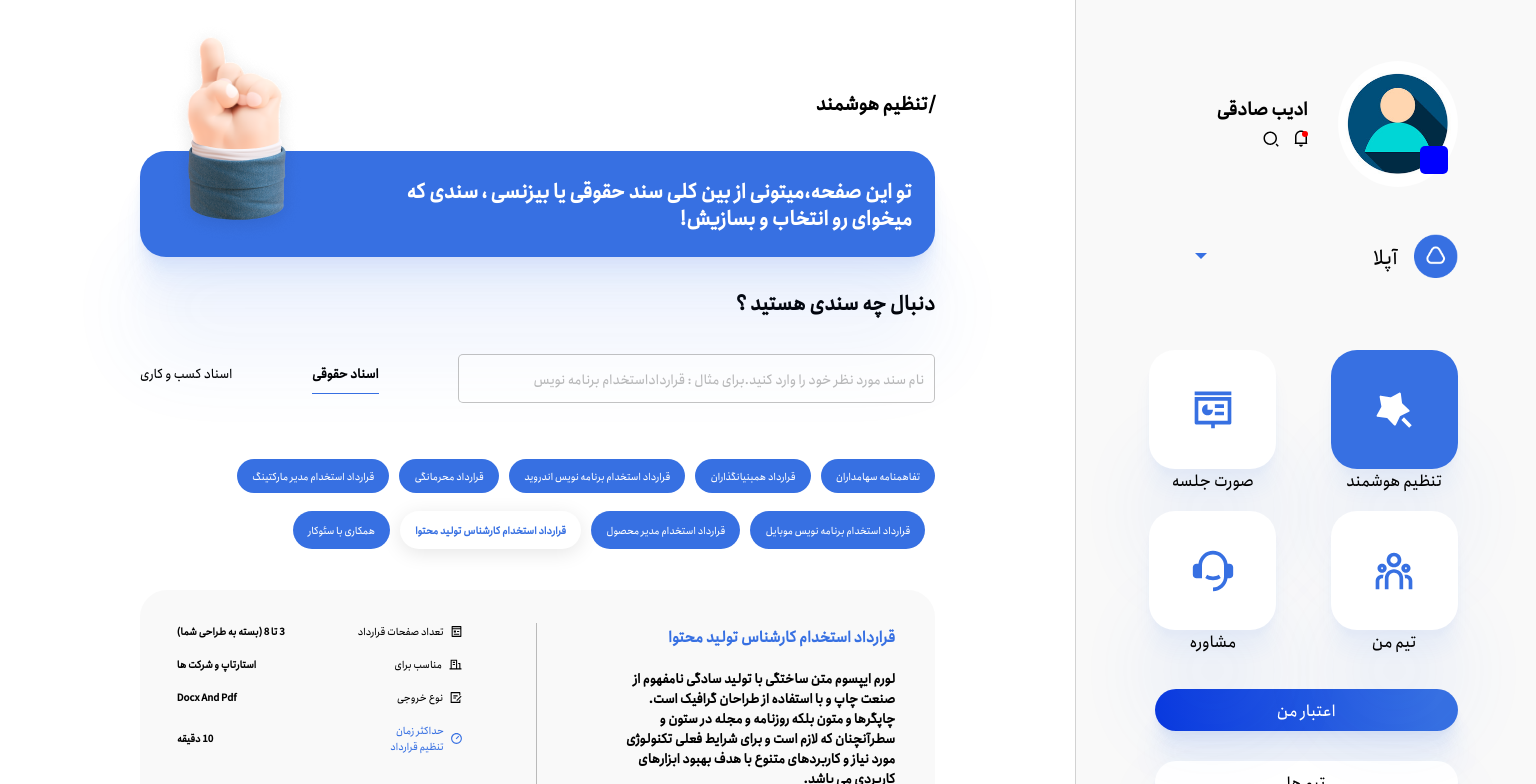
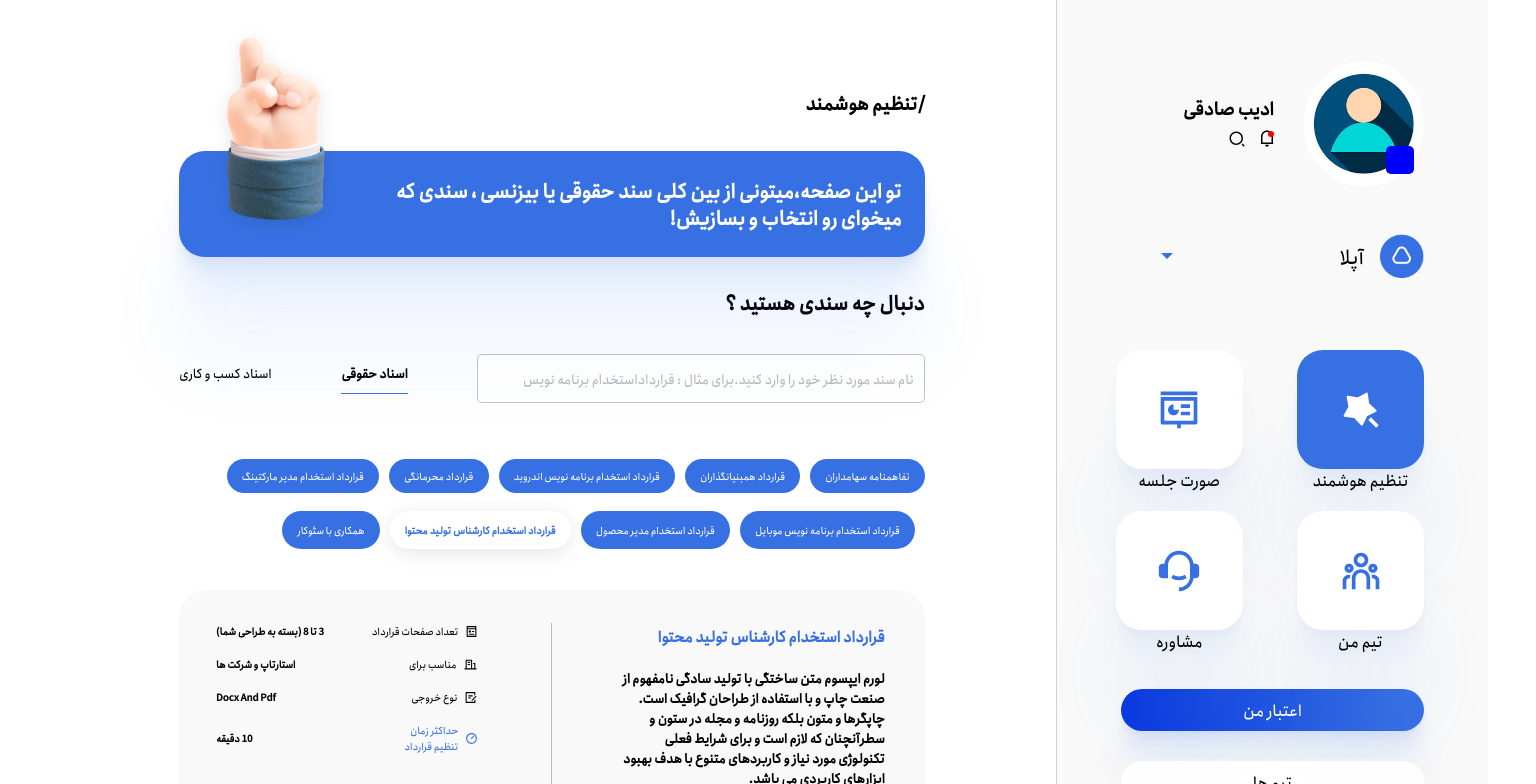
Before and after one commit to adibsadeghi1993/uplaw, a React (Create React App) app: page /dashbord in a window 1536 px wide. Shown: the top 784 px of the page. Built offline with nearby package versions, Linux system fonts and the light colour scheme; some icons are missing.

Commit message:
added max-widyh to the app component

```diff
--- a/src/App.css
+++ b/src/App.css
@@ -17,3 +17,11 @@
     font-family: "anjoman";
     min-height: 100vh;
   }
+
+
+@media(min-width:1440px){
+ .App{
+   max-width: 1440px;
+   margin: 0 auto;
+ }
+}
--- a/src/components/userInfo/commonFiles/userProfile/userImage/UserImage.js
+++ b/src/components/userInfo/commonFiles/userProfile/userImage/UserImage.js
@@ -23,7 +23,7 @@ const UserImage = ({ team }) => {
     <main className={styles.prfileImage_main}>
       <section className={styles.profile}>
         <div className={styles.image_container}>
-          <img src={thumbnail || userImage} alt="userImage" alt="عکس پروفایل" className={styles.image} />
+          <img src={thumbnail || userImage}  alt="پروفایل شما" className={styles.image} />
           <div className={styles.editProfile} onClick={ProfileHandler}>
             <IconContext.Provider value={{ color: "white", size: "1.5rem" }}>
               <div>
--- a/src/components/userInfo/smart adjustment/SmartAdjustment.js
+++ b/src/components/userInfo/smart adjustment/SmartAdjustment.js
@@ -1,6 +1,5 @@
 import React,{useState} from 'react'
 import UserProfile from '../commonFiles/userProfile/UserProfile'
-import AboutContract from './chooseDoc/chooseContract/aboutContract/AboutContract'
 import ChooseDoc from './chooseDoc/ChooseDoc'
 import styles from "./smartAdjustment.module.css"
 import uplawImage from "../../../asstes/uplaw.png"
--- a/src/components/userInfo/smart adjustment/chooseDoc/chooseContract/ChooseContract.js
+++ b/src/components/userInfo/smart adjustment/chooseDoc/chooseContract/ChooseContract.js
@@ -1,7 +1,6 @@
 import React, { useState,useEffect } from "react";
 import styles from "./chooseContract.module.css";
 import { fistContracts, secondContracts } from "./AllContract";
-import { IoCompassOutline } from "react-icons/io5";
 import AboutContract from "./aboutContract/AboutContract";
 
 const ChooseContract = () => {
```
